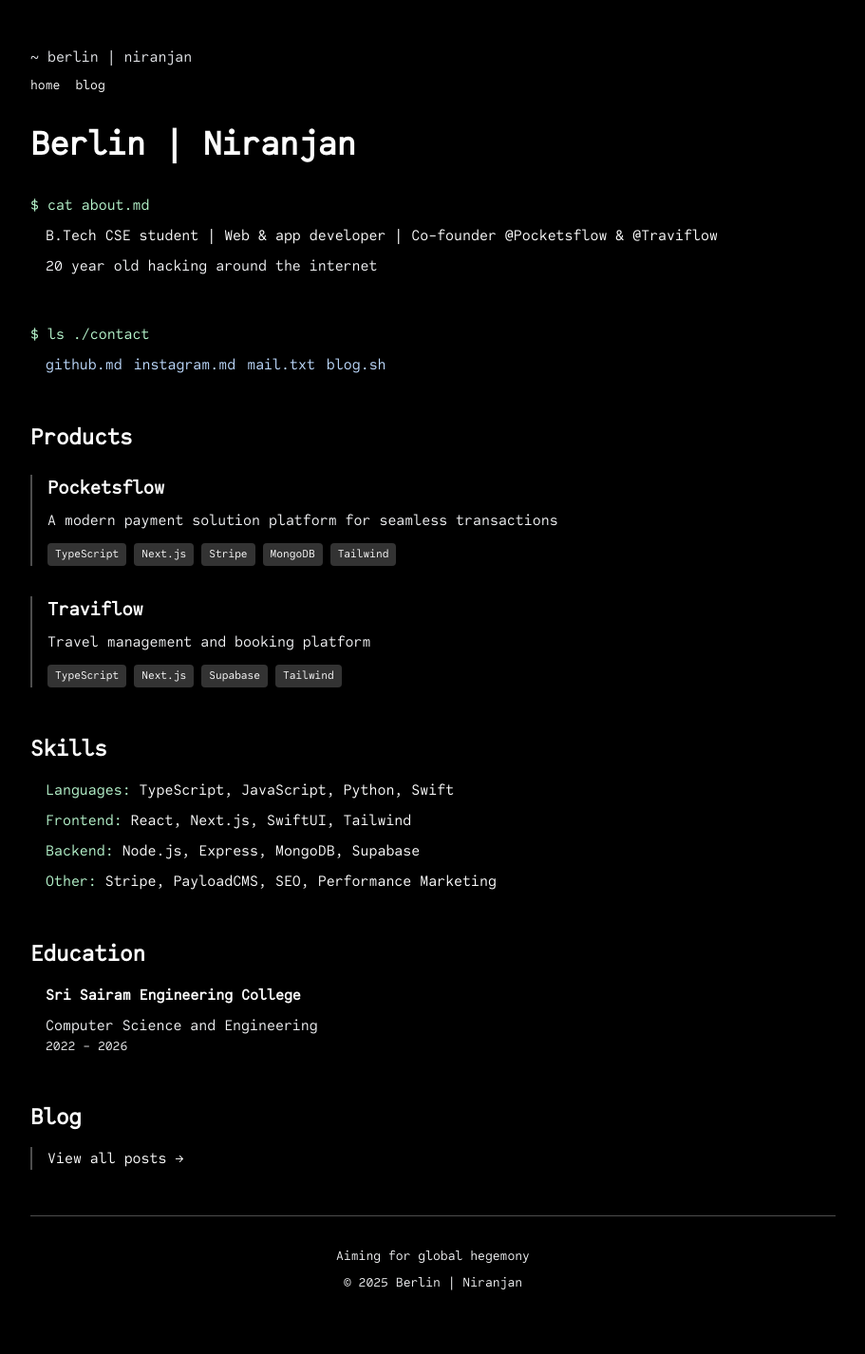
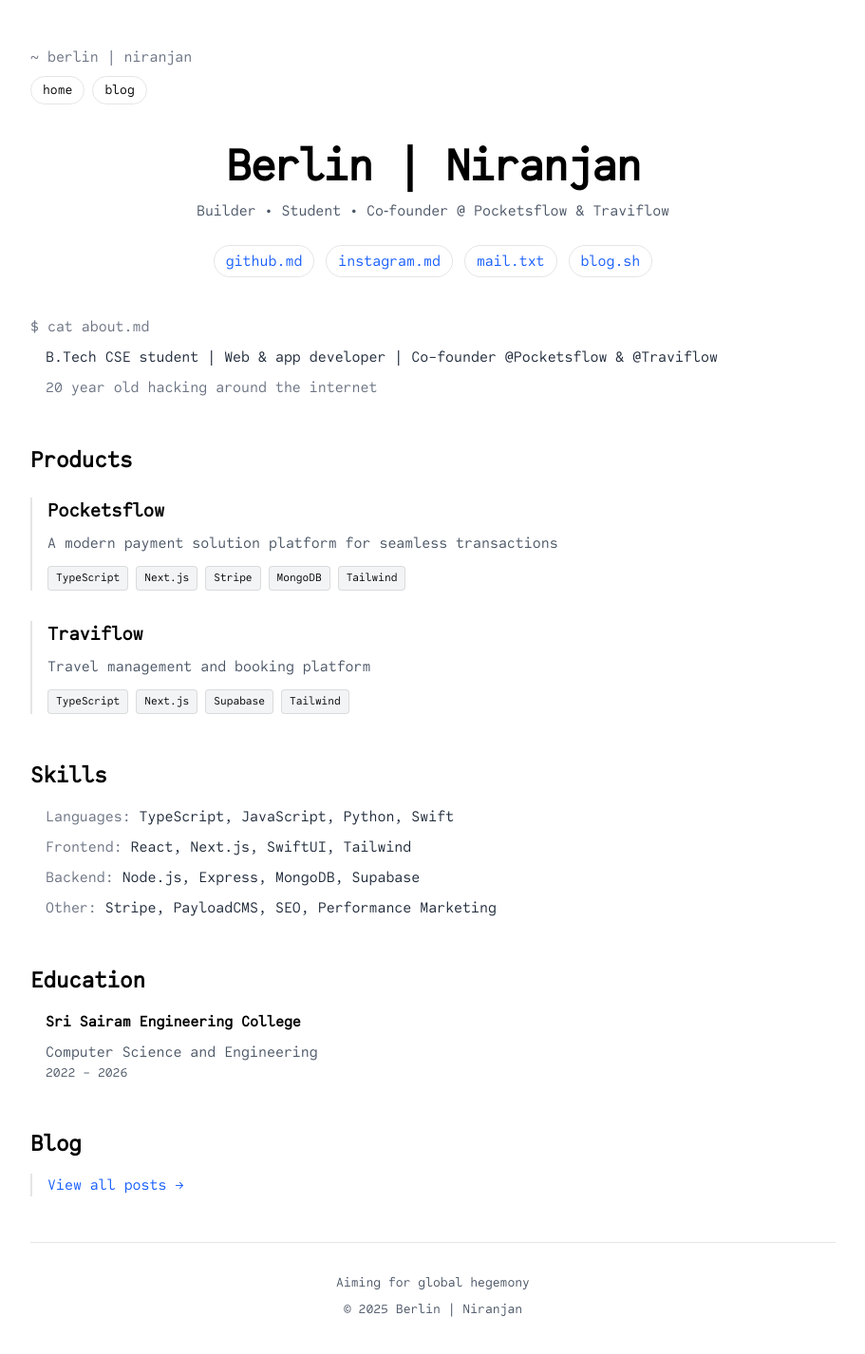
Before and after one commit to Niranjan753/folio, a Next.js app: page / in a window 1280 px wide. Shown: the top 1426 px of the page at 95% size, without its empty margins (184-1095 px from the left). Built offline with nearby package versions, Linux system fonts and the light colour scheme.

Commit message:
update UI

```diff
--- a/app/blog/page.tsx
+++ b/app/blog/page.tsx
@@ -13,33 +13,33 @@ export default function Blog() {
   ];
 
   return (
-    <div className="min-h-screen bg-black text-white font-mono">
+    <div className="min-h-screen bg-white text-black">
       <div className="max-w-4xl mx-auto px-6 py-12">
         {/* Header */}
         <div className="mb-8">
-          <div className="text-gray-200 mb-2">~ berlin-niranjan</div>
-          <nav className="flex gap-4 text-sm">
-            <Link href="/" className="hover:underline">home</Link>
-            <Link href="/blog" className="hover:underline">blog</Link>
+          <div className="text-gray-500 mb-2">~ berlin-niranjan</div>
+          <nav className="flex gap-2 text-sm">
+            <Link href="/" className="px-3 py-1 rounded-full border border-black/10 hover:bg-black/5">home</Link>
+            <Link href="/blog" className="px-3 py-1 rounded-full border border-black/10 hover:bg-black/5">blog</Link>
           </nav>
         </div>
 
         {/* Title */}
-        <h1 className="text-4xl font-bold mb-4">Blog</h1>
-        <p className="text-gray-400 mb-12">Thoughts, insights, and lessons from building in the tech world</p>
+        <h1 className="text-4xl font-semibold tracking-tight mb-2">Blog</h1>
+        <p className="text-gray-600 mb-12">Thoughts, insights, and lessons from building in the tech world</p>
 
         {/* Blog Posts */}
         <section className="mb-12">
-          <div className="text-green-200 mb-4">$ ls ./posts</div>
+          <div className="text-gray-500 mb-4">$ ls ./posts</div>
           <div className="space-y-6 pl-4">
             {blogPosts.map((post) => (
               <Link
                 key={post.id}
                 href={`/blog/${post.slug}`}
-                className="block border-l-2 border-white/30 pl-4 hover:border-white transition-colors"
+                className="block border-l-2 border-black/10 pl-4 hover:border-black transition-colors"
               >
                 <h2 className="text-xl font-semibold mb-2 hover:underline">{post.title}</h2>
-                <p className="text-gray-400 mb-2">{post.excerpt}</p>
+                <p className="text-gray-600 mb-2">{post.excerpt}</p>
                 <div className="flex gap-4 text-sm text-gray-500">
                   <span>{post.date}</span>
                   <span>•</span>
@@ -56,8 +56,8 @@ export default function Blog() {
         </div>
 
         {/* Footer */}
-        <footer className="pt-8 mt-12 border-t border-white/30 text-center text-sm text-gray-400">
-          <Link href="/" className="hover:underline">← Back to home</Link>
+        <footer className="pt-8 mt-12 border-t border-black/10 text-center text-sm text-gray-600">
+          <Link href="/" className="text-blue-600 hover:underline">← Back to home</Link>
         </footer>
       </div>
     </div>
--- a/app/layout.tsx
+++ b/app/layout.tsx
@@ -19,9 +19,9 @@ export default function RootLayout({
   children: React.ReactNode;
 }>) {
   return (
-    <html lang="en" className="dark">
+    <html lang="en">
       <body
-        className={`${codeSaver.variable} antialiased bg-black text-white`}
+        className={`${codeSaver.variable} antialiased bg-white text-black`}
       >
         {children}
       </body>
--- a/app/page.tsx
+++ b/app/page.tsx
@@ -24,58 +24,59 @@ export default function Home() {
     { name: "blog.sh", url: "/blog" }
   ];
 
-  // Changed background to black
   return (
-    <div
-      className="min-h-screen text-white font-mono"
-      style={{ backgroundColor: "#000000" }}
-    >
+    <div className="min-h-screen bg-white text-black">
       <div className="max-w-4xl mx-auto px-6 py-12">
         {/* Header */}
-        <div className="mb-8">
-          <div className="text-gray-200 mb-2">~ berlin | niranjan</div>
-          <nav className="flex gap-4 text-sm">
-            <Link href="/" className="hover:underline">home</Link>
-            <Link href="/blog" className="hover:underline">blog</Link>
+        <div className="mb-10">
+          <div className="text-gray-500 mb-2">~ berlin | niranjan</div>
+          <nav className="flex gap-2 text-sm">
+            <Link href="/" className="px-3 py-1 rounded-full border border-black/10 hover:bg-black/5">home</Link>
+            <Link href="/blog" className="px-3 py-1 rounded-full border border-black/10 hover:bg-black/5">blog</Link>
           </nav>
         </div>
 
-        {/* Title */}
-        <h1 className="text-4xl font-bold mb-8">Berlin |  Niranjan</h1>
-
-        {/* About Section */}
-        <section className="mb-12">
-          <div className="text-green-200 mb-2">$ cat about.md</div>
-          <div className="pl-4 space-y-2">
-            <p>B.Tech CSE student | Web & app developer | Co-founder @Pocketsflow & @Traviflow</p>
-            <p className="text-gray-100">20 year old hacking around the internet</p>
-          </div>
-        </section>
-
-        {/* Contact Section */}
-        <section className="mb-12">
-          <div className="text-green-200 mb-2">$ ls ./contact</div>
-          <div className="pl-4 flex flex-wrap gap-3">
+        {/* Hero */}
+        <div className="text-center mb-10">
+          <h1 className="text-5xl font-semibold tracking-tight">Berlin |  Niranjan</h1>
+          <p className="mt-3 text-gray-600">Builder • Student • Co‑founder @ Pocketsflow & Traviflow</p>
+          <div className="mt-6 flex flex-wrap items-center justify-center gap-3">
             {contacts.map((contact) => (
               <a
                 key={contact.name}
                 href={contact.url}
-                target="_blank"
-                rel="noopener noreferrer"
-                className="hover:underline text-blue-200"
+                target={contact.url.startsWith('http') ? "_blank" : undefined}
+                rel={contact.url.startsWith('http') ? "noopener noreferrer" : undefined}
+                className="px-3 py-1 rounded-full border border-black/10 text-blue-600 hover:bg-blue-50"
               >
                 {contact.name}
               </a>
             ))}
           </div>
+        </div>
+
+        {/* About Section */}
+        <section className="mb-12">
+          <div className="text-gray-500 mb-2">$ cat about.md</div>
+          <div className="pl-4 space-y-2 text-gray-800">
+            <p>B.Tech CSE student | Web & app developer | Co-founder @Pocketsflow & @Traviflow</p>
+            <p className="text-gray-500">20 year old hacking around the internet</p>
+          </div>
+        </section>
+
+        {/* Contact Section */}
+        {/* Contact list retained but hero already shows chips */}
+        <section className="mb-12 hidden">
+          <div className="text-gray-500 mb-2">$ ls ./contact</div>
+          <div className="pl-4 flex flex-wrap gap-3"></div>
         </section>
 
         {/* Projects Section */}
         <section className="mb-12">
-          <h2 className="text-2xl font-bold mb-6">Products</h2>
+          <h2 className="text-2xl font-semibold mb-6">Products</h2>
           <div className="space-y-8">
             {projects.map((project) => (
-              <div key={project.name} className="border-l-2 border-white/30 pl-4">
+              <div key={project.name} className="border-l-2 border-black/10 pl-4">
                 <h3 className="text-xl font-semibold mb-2">
                   <a
                     href={project.url}
@@ -86,12 +87,12 @@ export default function Home() {
                     {project.name}
                   </a>
                 </h3>
-                <p className="text-gray-100 mb-3">{project.description}</p>
+                <p className="text-gray-600 mb-3">{project.description}</p>
                 <div className="flex flex-wrap gap-2">
                   {project.tech.map((tech) => (
                     <span
                       key={tech}
-                      className="px-2 py-1 bg-white/20 text-xs rounded"
+                      className="px-2 py-1 bg-gray-100 text-xs rounded border border-black/10"
                     >
                       {tech}
                     </span>
@@ -104,23 +105,23 @@ export default function Home() {
 
         {/* Skills Section */}
         <section className="mb-12">
-          <h2 className="text-2xl font-bold mb-4">Skills</h2>
-          <div className="pl-4 space-y-2">
-            <p><span className="text-green-200">Languages:</span> TypeScript, JavaScript, Python, Swift</p>
-            <p><span className="text-green-200">Frontend:</span> React, Next.js, SwiftUI, Tailwind</p>
-            <p><span className="text-green-200">Backend:</span> Node.js, Express, MongoDB, Supabase</p>
-            <p><span className="text-green-200">Other:</span> Stripe, PayloadCMS, SEO, Performance Marketing</p>
+          <h2 className="text-2xl font-semibold mb-4">Skills</h2>
+          <div className="pl-4 space-y-2 text-gray-800">
+            <p><span className="text-gray-500">Languages:</span> TypeScript, JavaScript, Python, Swift</p>
+            <p><span className="text-gray-500">Frontend:</span> React, Next.js, SwiftUI, Tailwind</p>
+            <p><span className="text-gray-500">Backend:</span> Node.js, Express, MongoDB, Supabase</p>
+            <p><span className="text-gray-500">Other:</span> Stripe, PayloadCMS, SEO, Performance Marketing</p>
           </div>
         </section>
 
         {/* Education Section */}
         <section className="mb-12">
-          <h2 className="text-2xl font-bold mb-4">Education</h2>
+          <h2 className="text-2xl font-semibold mb-4">Education</h2>
           <div className="pl-4">
             <div className="mb-2">
               <span className="font-semibold">Sri Sairam Engineering College</span>
             </div>
-            <div className="text-gray-100">
+            <div className="text-gray-600">
               <p>Computer Science and Engineering</p>
               <p className="text-sm">2022 - 2026</p>
             </div>
@@ -129,16 +130,16 @@ export default function Home() {
 
         {/* Blog Preview */}
         <section className="mb-12">
-          <h2 className="text-2xl font-bold mb-4">Blog</h2>
-          <div className="border-l-2 border-white/30 pl-4">
+          <h2 className="text-2xl font-semibold mb-4">Blog</h2>
+          <div className="border-l-2 border-black/10 pl-4">
             <Link href="/blog" className="hover:underline">
-              <div className="mb-2">View all posts →</div>
+              <div className="mb-2 text-blue-600">View all posts →</div>
             </Link>
           </div>
         </section>
 
         {/* Footer */}
-        <footer className="pt-8 border-t border-white/30 text-center text-sm text-gray-100">
+        <footer className="pt-8 border-t border-black/10 text-center text-sm text-gray-600">
           <p>Aiming for global hegemony</p>
           <p className="mt-2">© {new Date().getFullYear()} Berlin |  Niranjan</p>
         </footer>
--- a/components/particle-animation.tsx
+++ b/components/particle-animation.tsx
@@ -2,7 +2,7 @@
 
 import { useRef, useEffect, useMemo, useState } from "react";
 import { useFrame, useThree } from "@react-three/fiber";
-import * as THREE from "three";
+import * as THREE from "@/node_modules/@types/three";
 import { useControls, folder } from "leva";
 
 const vertexShader = `
```
Also changed, not shown: app/blog/why-i-love-zoho/page.tsx (+29 -29 lines), 1 other file (tests, documents, lock files or other folders).
